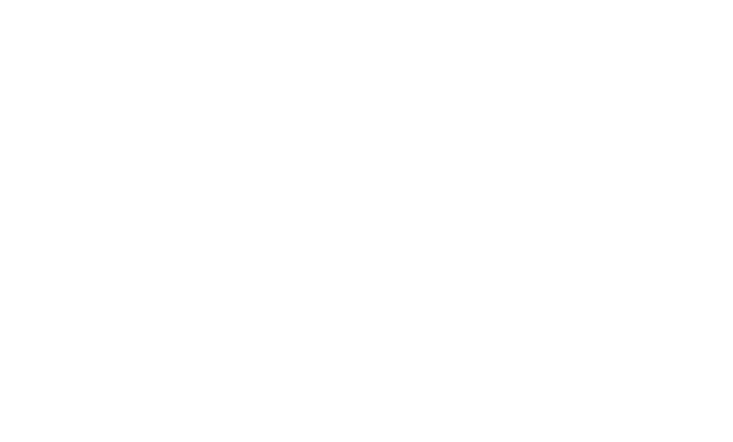
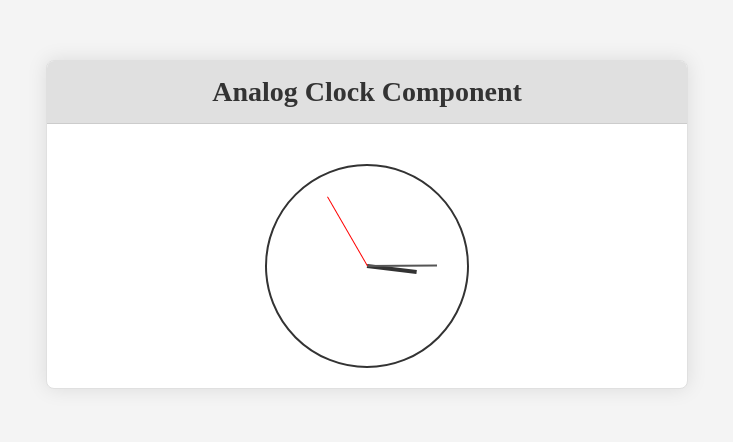
Before and after one commit to kartik-fsd/profile_, a React (Vite) app: page / in a window 1280 px wide. Shown: the part 6584-7026 px from the top of the page, without its empty margins (273-1006 px from the left). Before the commit the page ends 6416 px from the top, so only its background shows below. Built offline with nearby package versions, Linux system fonts and the light colour scheme.

Commit message:
Analog clock challenge completed

```diff
--- a/src/App.jsx
+++ b/src/App.jsx
@@ -8,6 +8,7 @@
 import Tabs from "./Components/Tabs/tabs";
 import TrafficLights from "./Components/Traffic-lights/TraficLight";
 import ProgressBar from "./Components/Progress-Bar/ProgressBar";
+import Clock from "./Components/Analouge-Clock/Analog";
 
 const App = () => {
   return (
@@ -31,6 +32,7 @@
       <ComponentView Component={Tabs} title="Tabs" />
       <ComponentView Component={TrafficLights} title="Traffic lights" />
       <ComponentView Component={ProgressBar} title="Progress Bar" />
+      <ComponentView Component={Clock} title="Analog Clock"/>
     </>
   );
 };
--- /dev/null
+++ b/src/Components/Analouge-Clock/Analog.jsx
@@ -0,0 +1,51 @@
+// Build an analog clock where the hands update like a real clock.
+import { useState, useEffect } from 'react';
+import './analog.css';
+
+const Clock = () => {
+  const [time, setTime] = useState(new Date());
+
+  useEffect(() => {
+    const interval = setInterval(() => {
+      setTime(new Date());
+    }, 1000); // Update every second
+
+    return () => clearInterval(interval);
+  }, []);
+
+  const hours = time.getHours();
+  const minutes = time.getMinutes();
+  const seconds = time.getSeconds();
+
+  const hourDegrees = ((hours % 12) + minutes / 60) * 30;
+  const minuteDegrees = (minutes + seconds / 60) * 6;
+  const secondDegrees = seconds * 6;
+
+  const hourStyle = {
+    transform: `rotate(${hourDegrees}deg)`,
+    background: '#333' // Hour hand color
+  };
+
+  const minuteStyle = {
+    transform: `rotate(${minuteDegrees}deg)`,
+    background: '#555' // Minute hand color
+  };
+
+  const secondStyle = {
+    transform: `rotate(${secondDegrees}deg)`,
+    background: 'red' // Second hand color
+  };
+
+  return (
+    <div style={{width:600 ,display:"flex",justifyContent:"center"}}>
+        <div className="analog-clock">
+      <div className="hand hour-hand" style={hourStyle}></div>
+      <div className="hand minute-hand" style={minuteStyle}></div>
+      <div className="hand second-hand" style={secondStyle}></div>
+    </div>
+    </div>
+
+  );
+};
+
+export default Clock;
--- /dev/null
+++ b/src/Components/Analouge-Clock/analog.css
@@ -0,0 +1,34 @@
+.analog-clock {
+    width: 200px;
+    height: 200px;
+    border: 2px solid #333;
+    border-radius: 50%;
+    position: relative;
+  }
+
+  .hand {
+    position: absolute;
+    background: black;
+    transform-origin: 50% 100%;
+  }
+
+  .hour-hand {
+    width: 4px;
+    height: 50px;
+    top: 50px;
+    left: 98px;
+  }
+
+  .minute-hand {
+    width: 2px;
+    height: 70px;
+    top: 30px;
+    left: 99px;
+  }
+
+  .second-hand {
+    width: 1px;
+    height: 80px;
+    top: 20px;
+    left: 99.5px;
+  }
```
